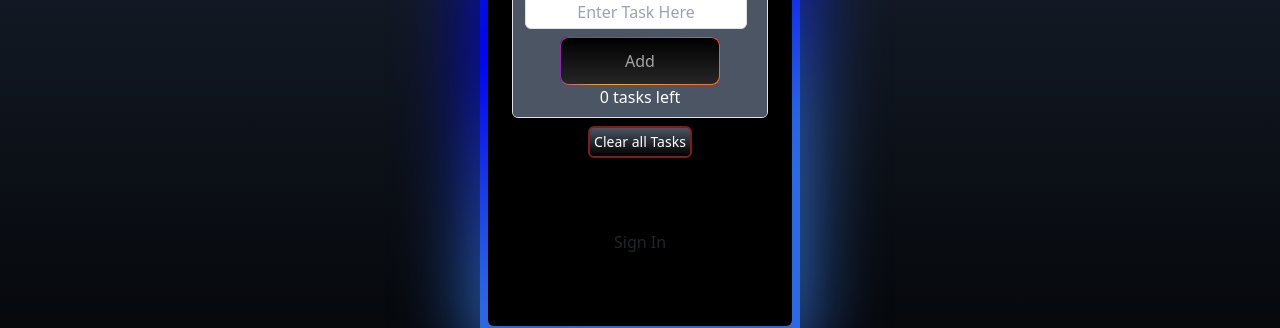
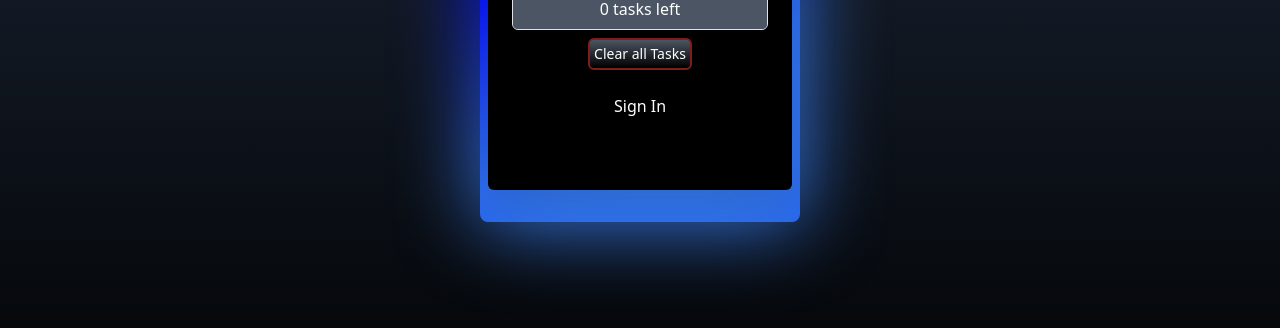
Before and after one commit to louitron/to-do_list_app, a Next.js app: page / in a window 1280 px wide. Shown: the part 314-642 px from the top of the page. Built offline with nearby package versions, Linux system fonts and the light colour scheme; no server answers.

Commit message:
changed margins on card, and on sign in button

```diff
--- a/src/components/SignInButton.jsx
+++ b/src/components/SignInButton.jsx
@@ -46,18 +46,18 @@ export const SignInButton = () => {
   };
 
   return (
-    <div className="flex w-full mt-5 flex-col items-center justify-center bg-black">
+    <div className="flex w-full flex-col items-center justify-center bg-black">
       {!isSignedIn ? (
         <button
           onClick={handleSignIn}
-          className="relative overflow-hidden rounded-lg bg-black px-20 py-6 ring-red-500/50 ring-offset-black will-change-transform focus:outline-none focus:ring-1 focus:ring-offset-2"
+          className="text-white relative overflow-hidden rounded-lg bg-black px-20 py-6 ring-red-500/50 ring-offset-black will-change-transform focus:outline-none focus:ring-1 focus:ring-offset-2"
         >
           Sign In
         </button>
       ) : (
         <button
           onClick={handleSignOut}
-          className="relative overflow-hidden rounded-lg bg-black px-20 py-6 ring-red-500/50 ring-offset-black will-change-transform focus:outline-none focus:ring-1 focus:ring-offset-2"
+          className="text-white relative overflow-hidden rounded-lg bg-black px-20 py-6 ring-red-500/50 ring-offset-black will-change-transform focus:outline-none focus:ring-1 focus:ring-offset-2"
         >
           Sign Out
         </button>
--- a/src/pages/index.jsx
+++ b/src/pages/index.jsx
@@ -4,7 +4,7 @@ import { TabbedNav } from "@/components/TabbedNav";
 export default function Home() {
   return (
     <div>
-      <div className="flex flex-col overflow-auto w-screen justify-center h-screen bg-gradient-to-t from-black to-slate-800">
+      <div className="flex flex-col overflow-auto w-screen  h-screen bg-gradient-to-t from-black to-slate-800">
         <TabbedNav />
       </div>
     </div>
```
